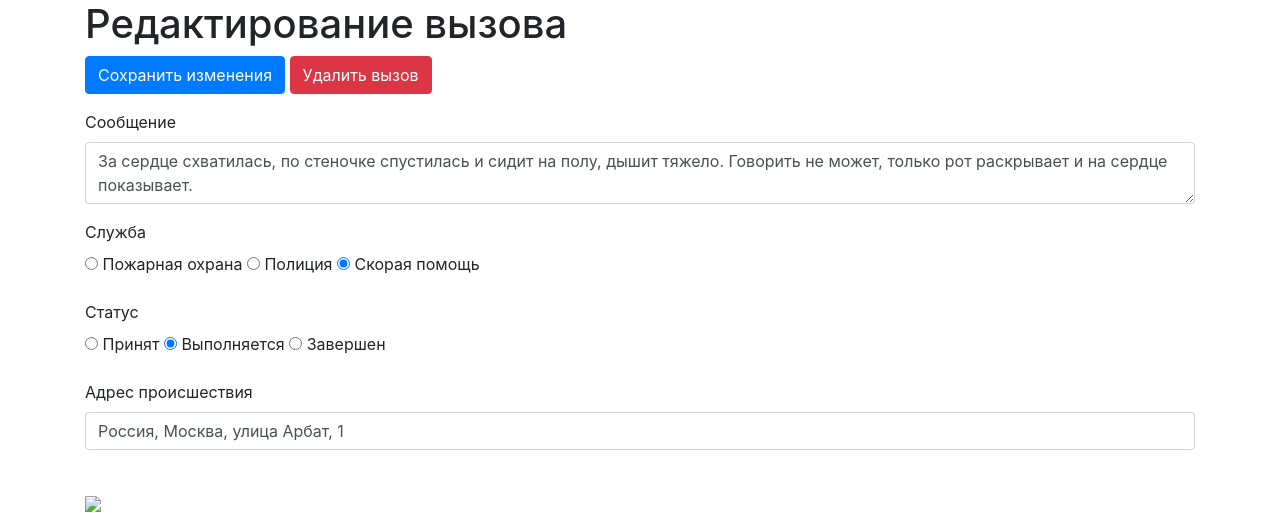
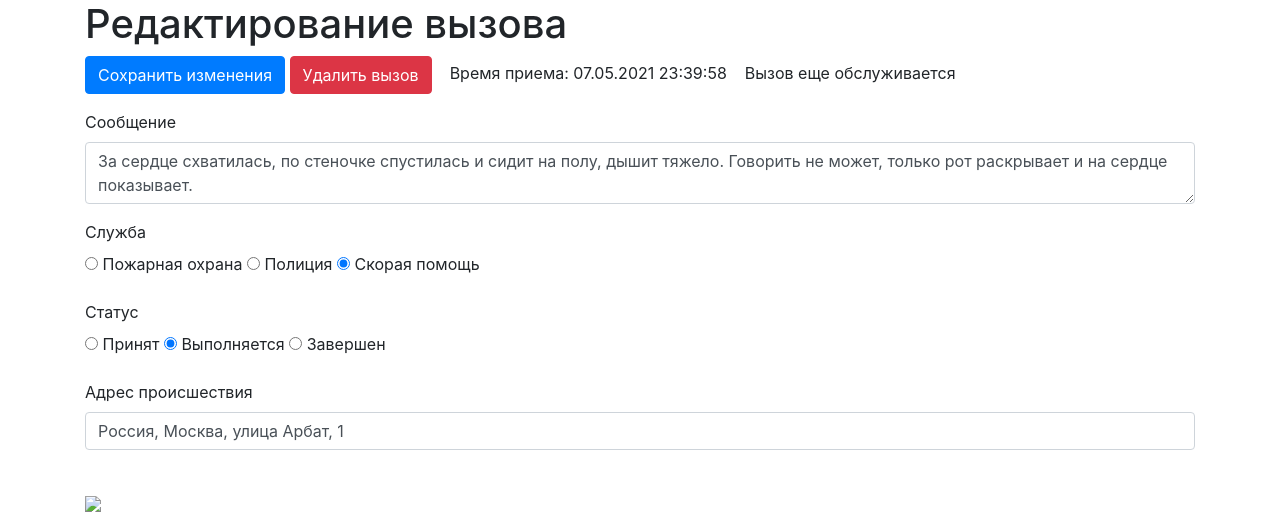
Before and after one commit to oleg-zhukov/ActiveCitizen, a Flask app: page /calls/2 in a window 1280 px wide. Shown: the part 110-623 px from the top of the page. Run offline with Flask 2, Linux system fonts and the light colour scheme; a user stored in the database is signed in; data comes from the database, SQL or seed files in the repository; both versions use the stored data as it was after the commit; parts of the project's set-up code (start-up, migrations or seed data) failed here and were passed over; some libraries are stand-ins or nearby versions.

Commit message:
Время в редактировании вызова

```diff
--- a/main.py
+++ b/main.py
@@ -173,6 +173,8 @@ def edit_call(call_id):
             form.service.data = call.service
             form.status.data = call.status
             form.call_id = call_id
+            form.call_time = call.call_time
+            form.finish_time = call.finish_time
             if call.point:
                 x, y = call.point.split()
                 form.point = f"{x},{y}"
--- a/templates/edit_call.html
+++ b/templates/edit_call.html
@@ -5,7 +5,13 @@
 <form action="" method="post">
     {{ form.hidden_tag() }}
     <p>{{ form.submit(type="submit", class="btn btn-primary") }}
-        <a href="/delete_call/{{ form.call_id }}" class="btn btn-danger"> Удалить вызов </a>
+        <a href="/delete_call/{{ form.call_id }}" class="btn btn-danger"> Удалить вызов </a> &nbsp;&nbsp;
+        Время приема: {{ form.call_time.strftime("%d.%m.%Y %H:%M:%S") }} &nbsp;&nbsp;
+        {% if form.finish_time %}
+            Время завершения: {{ form.finish_time.strftime("%d.%m.%Y %H:%M:%S") }}
+        {% else %}
+            Вызов еще обслуживается
+        {% endif %}
     </p>
     <p>
         {{ form.message.label }}<br>
```
Also changed, not shown: db/emergency.db.
